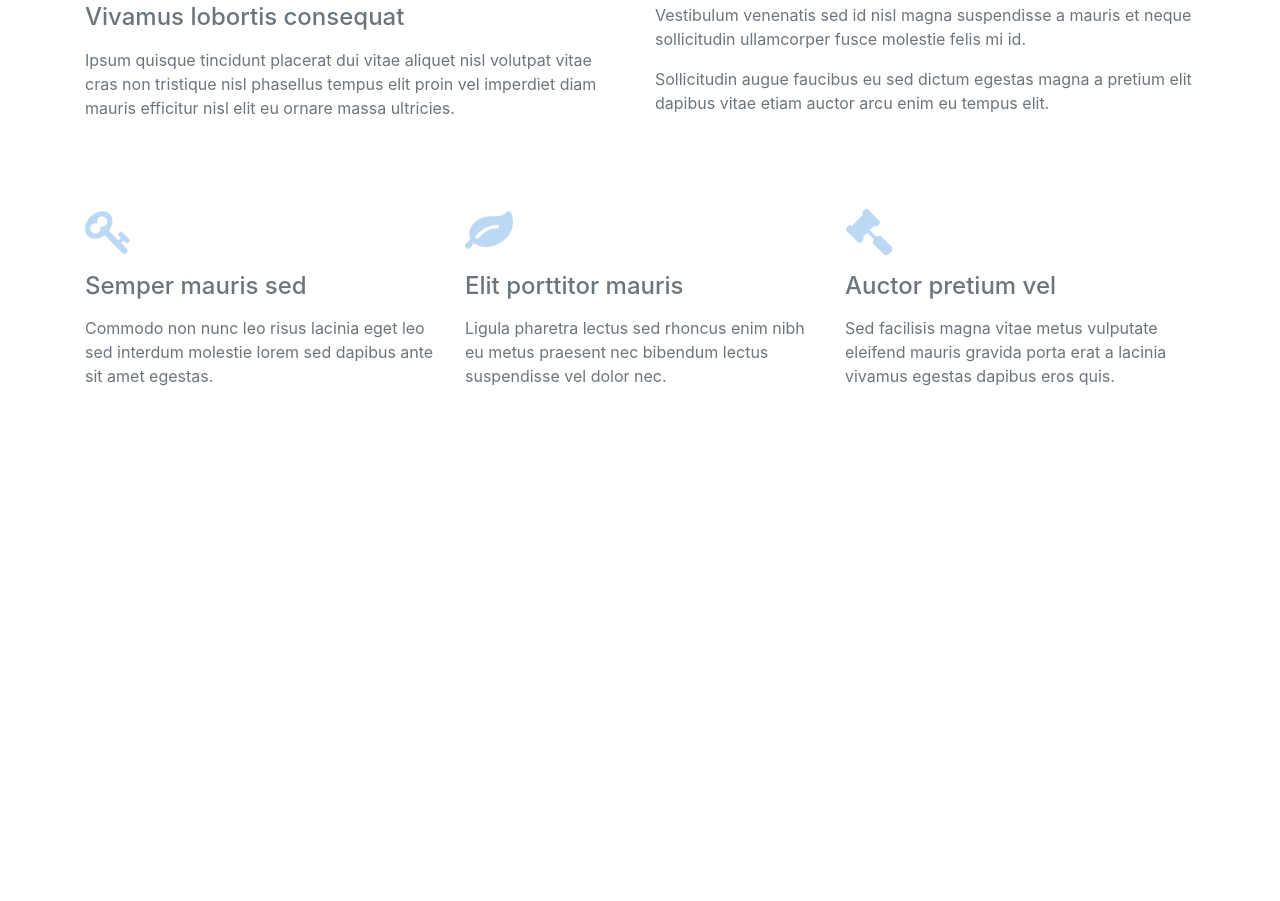
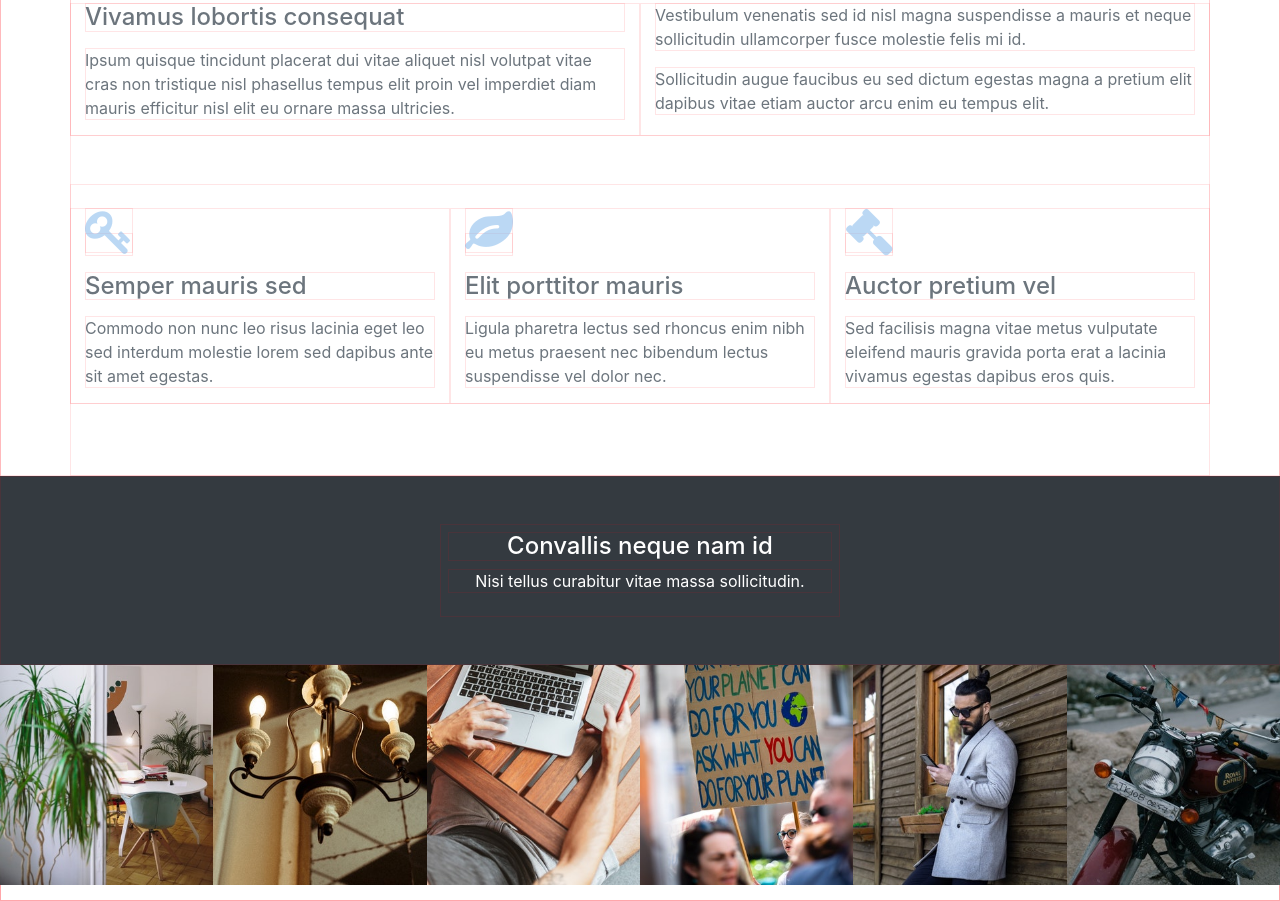
Before and after one commit to messiashub/Template-2, a plain HTML site: page index.html in a window 1280 px wide. Shown: the part 692-1593 px from the top of the page. Before the commit the page ends 1216 px from the top, so only its background shows below. Drawn offline with nearby package versions, Linux system fonts and the light colour scheme.

Commit message:
adicionado seção 2 e 3

```diff
--- a/index.html
+++ b/index.html
@@ -67,7 +67,7 @@
     <!-- ------------------------------------------------------------------------- -->
 
     <section>
-        <div class="container mt-5 mb-5 pt-4 pb-4">
+        <div class="container mt-5 pt-4 pb-4">
             <div class="row mb-5 pt-2">
                 <div class="col-6">
 
@@ -110,6 +110,43 @@
         </div>
     </section>
 
+    <!--section 2  -->
+    <section>
+        <div class="container-fluid bg-dark justify-content-center d-flex p-5">
+            <div class="caixa3 p-2">
+            <h4>Convallis neque nam id</h4>
+            <p class=>Nisi tellus curabitur vitae massa sollicitudin.</p>
+            </div>
+        </div>
+
+    </section>
+    <!-- section 3 -->
+    <section>
+        <div class="container-fluid p-0 d-flex">
+            <ul class="d-flex list-unstyled ">
+                <li>
+                    <img src="/imagens/mesa.jpg" class="img-fluid" alt="">
+                </li>
+                <li>
+                    <img src="/imagens/lustre.jpg" class="img-fluid" alt="">
+                </li>
+                <li>
+                    <img src="/imagens/pc2.jpg" class="img-fluid" alt="">
+                </li>
+                <li>
+                    <img src="/imagens/nat.jpg"class="img-fluid"  alt="">
+                </li>
+                <li>
+                    <img src="/imagens/casa.jpg" class="img-fluid" alt="">
+                </li>
+                <li>
+                    <img src="/imagens/moto.jpg" class="img-fluid" alt="">
+                </li>
+
+            </ul>
+        </div>
+    </section>
+
 
 
 
--- a/style.css
+++ b/style.css
@@ -1,6 +1,6 @@
 *{
 
-    /* box-shadow: inset 0px 0px 0px 1px rgba(255, 0, 13, 0.1);  */
+    box-shadow: inset 0px 0px 0px 1px rgba(255, 0, 13, 0.1);
     box-sizing: border-box;
 }
 
@@ -54,6 +54,15 @@ body{
 .cor{
     color: var(--var-azul);
 }
+/* secao2 */
+
+.caixa3{
+    width: 400px;
+    display:inline-block;
+    justify-content: center;
+    text-align: center;
+    color: white;
+}
 
 /* .imgI{
     position: relative;
```
Also changed, not shown: imagens/casa.jpg (added), imagens/lustre.jpg (added), imagens/mesa.jpg (added), imagens/moto.jpg (added), imagens/nat.jpg (added), imagens/pc.jpg (added), imagens/pc1.jpg (added), imagens/pc2.jpg (added).
